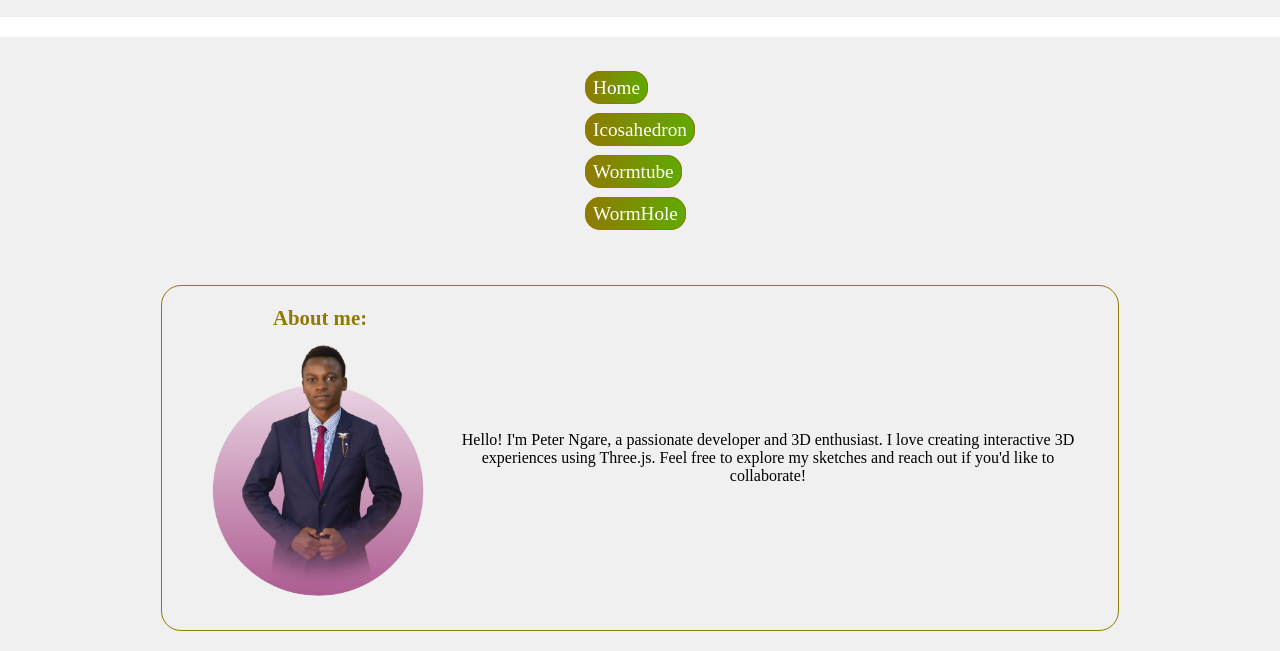
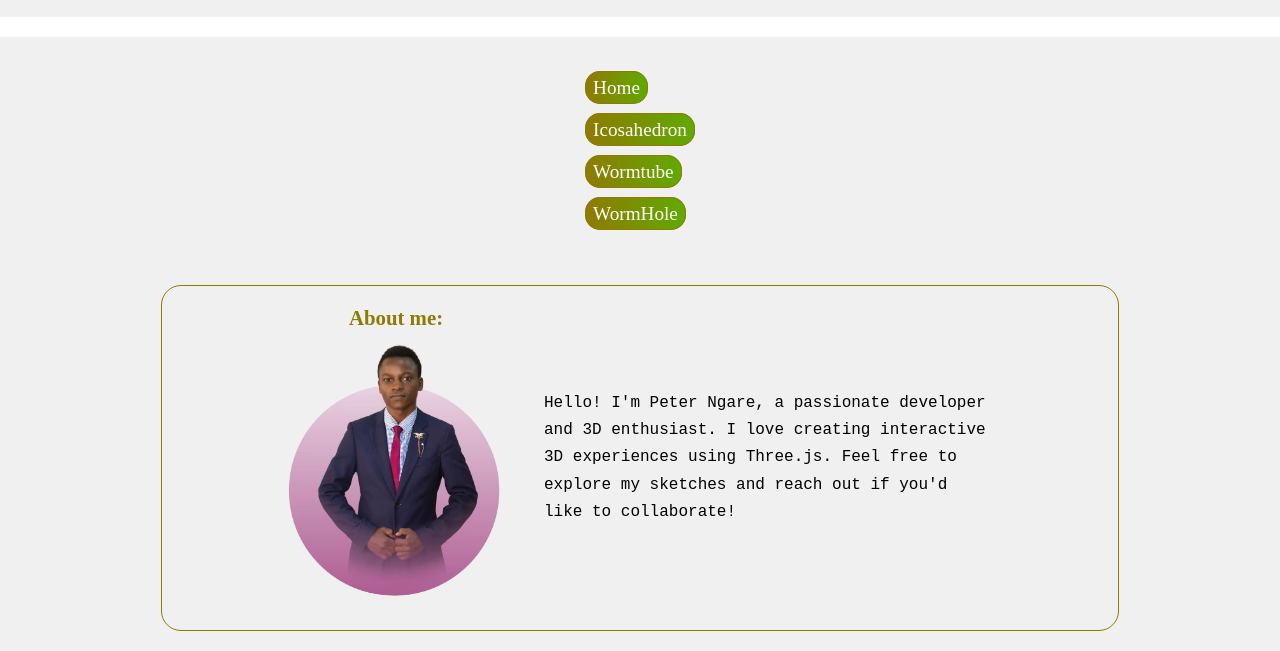
Before and after one commit to lipadsoft-Engineer/threejs-sketches, a website built with Vite: page index.html in a window 1280 px wide. Shown: the part 159-810 px from the top of the page. Built offline with nearby package versions, Linux system fonts and the light colour scheme.

Commit message:
Style about me text

```diff
--- a/styles.css
+++ b/styles.css
@@ -94,9 +94,20 @@ body {
     font-size: 1.3rem;
     font-weight: bolder;
 }
-
 #footer .about-me .about-me-img .profile-pic{
     width: 20vw;
     border-radius: 50%;
     margin: 10px 0px
 }
+
+#footer .about-me .about-me-txt {
+  width: 50%;
+  padding: 20px 20px;
+}
+#footer .about-me .about-me-txt p{
+    font-size: 1rem;
+    line-height: 1.7;
+    text-align: left;
+    font-family: monospace;
+    /* font-family: 'Noto Sans', sans-serif; */
+}
```
